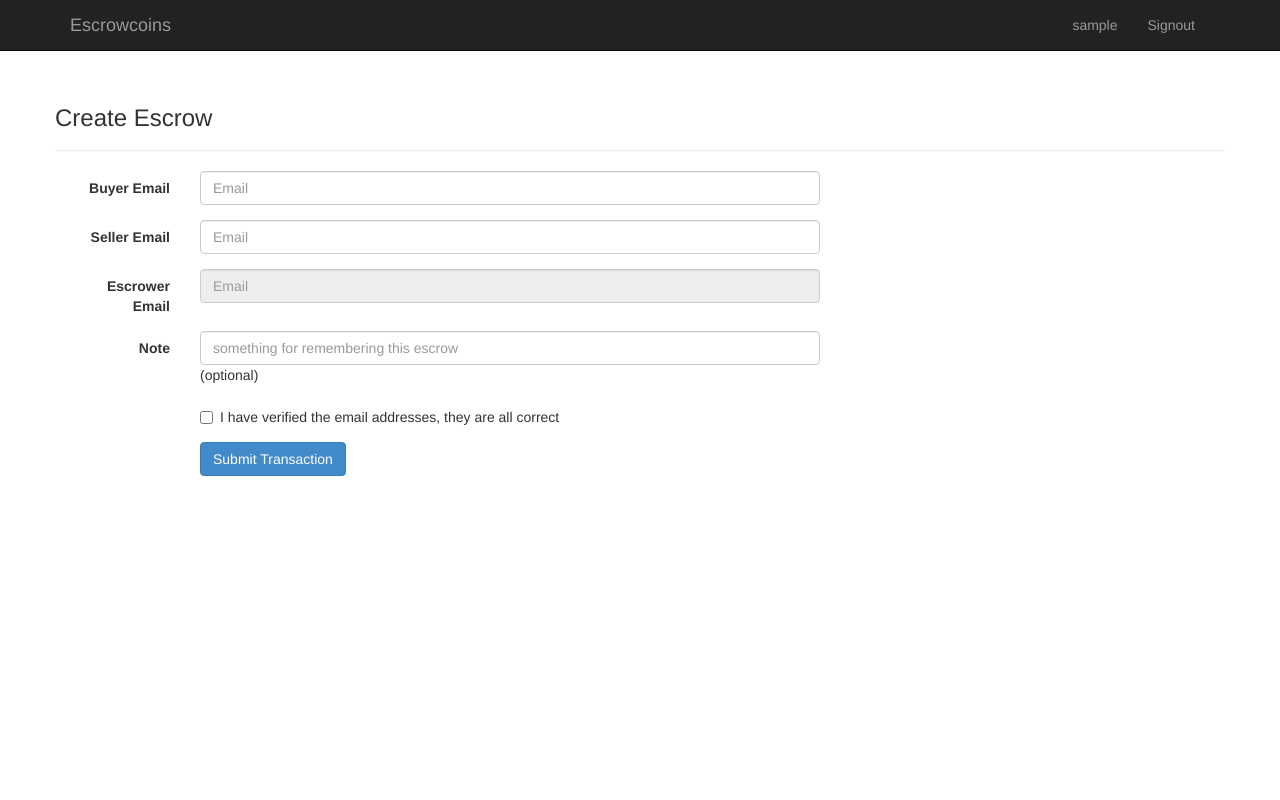
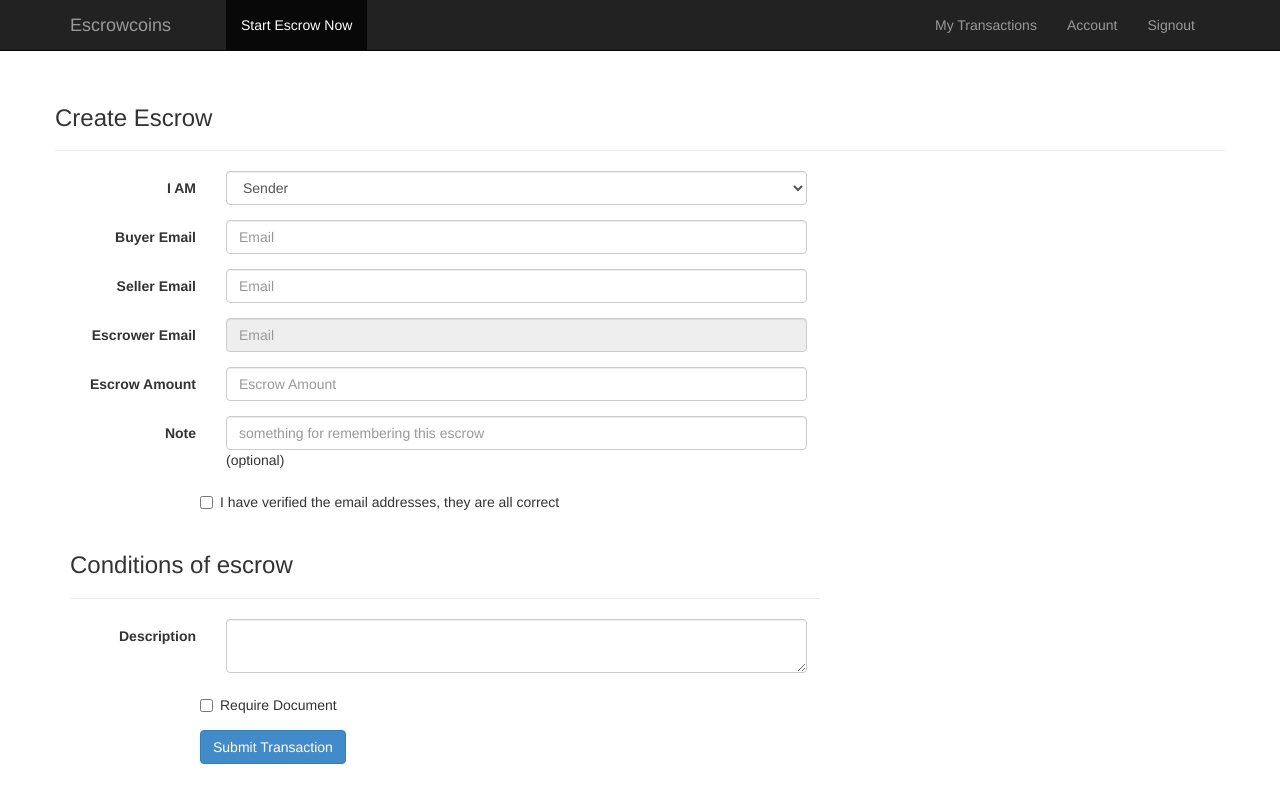
Before and after one commit to Rui-Santos/escrowcoins, a Django app: template templates/home.html in a window 1280 px wide. Run offline with Django 3.2, Linux system fonts and the light colour scheme; the template is opened without the code that fills it, so the values that code supplies are empty; the visitor is signed in with stand-in values (Sample User, id 1); parts of the project's set-up code (start-up, migrations or seed data) failed here and were passed over.

Commit message:
making changes to escrow form and model

```diff
--- a/escrowcoins/settings.py
+++ b/escrowcoins/settings.py
@@ -236,3 +236,4 @@ AUTH_PROFILE_MODULE = 'accounts.UserProfile'
 LOGIN_REDIRECT_URL = USERENA_SIGNIN_REDIRECT_URL= BASE_URL
 LOGIN_URL = BASE_URL+'/accounts/signin/'
 LOGOUT_URL = BASE_URL+'/accounts/signout/'
+USERENA_WITHOUT_USERNAMES=True
--- a/static/css/escrowcoins.css
+++ b/static/css/escrowcoins.css
@@ -1,3 +1,18 @@
 .landingpage_wrapper{
 	margin-top: 65px;
 }
+
+.escrowform label{
+	width: 20%;
+}
+
+@media (min-width: 768px){
+.escrowform  .col-sm-10 {
+width: 78.333333%;
+}
+}
+
+
+.errorlist{
+color: red;
+}
--- a/templates/base.html
+++ b/templates/base.html
@@ -50,10 +50,22 @@
         </li>
       </ul>
       -->
+      {% if LOGGED_IN %}
+
+        <ul class="nav navbar-nav navbar-left" style="margin-left:40px;">
+
+      <li class="active" >
+          <a href="{{BASE_URL}}">Start Escrow Now</a>
+        </li>
+        </ul>
+
       <ul class="nav navbar-nav navbar-right">
-      {% if LOGGED_IN %}
-      <li>
-          <a href="{{BASE_URL}}accounts/{{request.user.username}}">{{ request.user.username }}</a>
+
+           <li>
+          <a href="{{BASE_URL}}/transactions">My Transactions</a>
+        </li>
+           <li>
+          <a href="{{BASE_URL}}accounts/{{request.user.username}}">Account</a>
         </li>
         <li>
           <a href="{{BASE_URL}}accounts/signout">Signout</a>
@@ -65,8 +77,10 @@
          <li>
           <a href="{{BASE_URL}}accounts/signup">Signup</a>
         </li>
-        {% endif %}
+
       </ul>
+      {% endif %}
+
     </nav>
   </div>
 </header>
--- a/templates/home.html
+++ b/templates/home.html
@@ -4,26 +4,35 @@
 {% block content %}
 
 
-<div class="row">
-
+<div class="row escrowform">
+<form class="form-horizontal" role="form" method="POST">
+  {% csrf_token %}
 <div class="page-header">
 <h3>Create Escrow</h3>
 </div>
  <div class="col-xs-12 col-md-8">
 {{errors}}
-<form class="form-horizontal" role="form" method="POST">
-  {% csrf_token %}
+   <div class="form-group">
+    <label for="inputEmail3" class="col-sm-2 control-label">I AM</label>
+    <div class="col-sm-10">
+      <select type="email" id="i_am" class="form-control" name="is_sender" placeholder="i am" required="required" onchange=whoIam(this)>
+      <option value=1>Sender</option>
+      <option value=0>Buyer</option>
+      </select>
+    </div>
+  </div>
+
   <div class="form-group">
     <label for="inputEmail3" class="col-sm-2 control-label">Buyer Email</label>
     <div class="col-sm-10">
-      <input type="email" class="form-control" name="buyer" placeholder="Email" required="required">
+      <input type="email" id="buyer_email" class="form-control" name="buyer" placeholder="Email" required="required">
     </div>
   </div>
 
 <div class="form-group">
     <label for="inputEmail3" class="col-sm-2 control-label">Seller Email</label>
     <div class="col-sm-10">
-      <input type="email" class="form-control" name="sender" placeholder="Email" required="required">
+      <input type="email" id="seller_email" class="form-control" name="sender" placeholder="Email" required="required">
     </div>
   </div>
 
@@ -32,6 +41,13 @@
     <label for="inputEmail3" class="col-sm-2 control-label">Escrower Email</label>
     <div class="col-sm-10">
       <input type="email" class="form-control" name="escrower" value="{{escroweremail}}" placeholder="Email" required="required" readonly>
+    </div>
+  </div>
+
+<div class="form-group">
+    <label for="inputEmail3" class="col-sm-2 control-label">Escrow Amount</label>
+    <div class="col-sm-10">
+      <input type="decimal" class="form-control" name="amount"  placeholder="Escrow Amount" required="required">
     </div>
   </div>
 
@@ -52,14 +68,59 @@
       </div>
     </div>
   </div>
+
+
+<div class="page-header">
+<h3>Conditions of escrow</h3>
+</div>
+
+<div class="form-group">
+    <label for="inputEmail3" class="col-sm-2 control-label">Description</label>
+    <div class="col-sm-10">
+      <textarea class="form-control" name="condition_description" placeholder="something for remembering this escrow">
+
+      </textarea>
+    </div>
+  </div>
+
+<div class="form-group">
+    <div class="col-sm-offset-2 col-sm-10">
+      <div class="checkbox">
+        <label>
+          <input type="checkbox" name="condition_document" >Require Document
+        </label>
+      </div>
+    </div>
+  </div>
+
+
   <div class="form-group">
     <div class="col-sm-offset-2 col-sm-10">
       <button type="submit" class="btn btn-primary">Submit Transaction</button>
     </div>
   </div>
+
+</div>
+
+
 </form>
 </div>
-</div>
+
+<script type="text/javascript">
+  function whoIam(val){
+   email = "{{ request.user.email }}";
+   opt = $(val).val();
+   /*
+   if(opt == 0){
+   id =  'buyer_email';
+   }else{
+    id= 'seller_email';
+   }
+   $('#'+id).val(email);
+   $('#'+id).attr("readonly");
+    */
+  }
+</script>
 
 <!--
 <form method="POST">
--- a/webescrow/forms.py
+++ b/webescrow/forms.py
@@ -7,4 +7,4 @@ class TransactionForm(ModelForm):
 
 	class Meta:
 		model = Transaction
-		fields = ['sender','buyer','escrower']
+		#fields = ['sender','buyer','escrower']
```
Also changed, not shown: accounts/forms.py (added, +51 -0 lines), escrowcoins/urls.py (+10 -2 lines), webescrow/models.py (+24 -0 lines).
